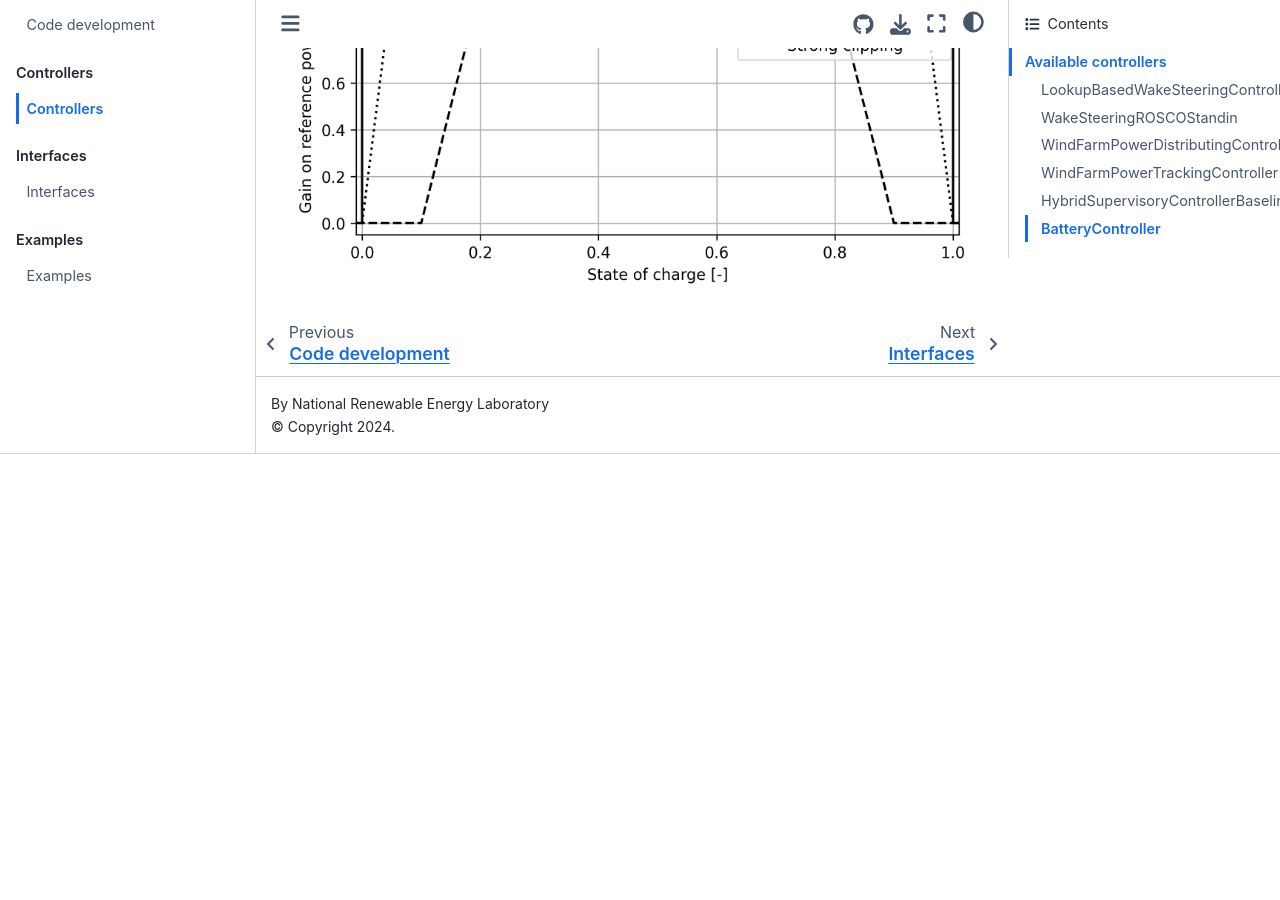
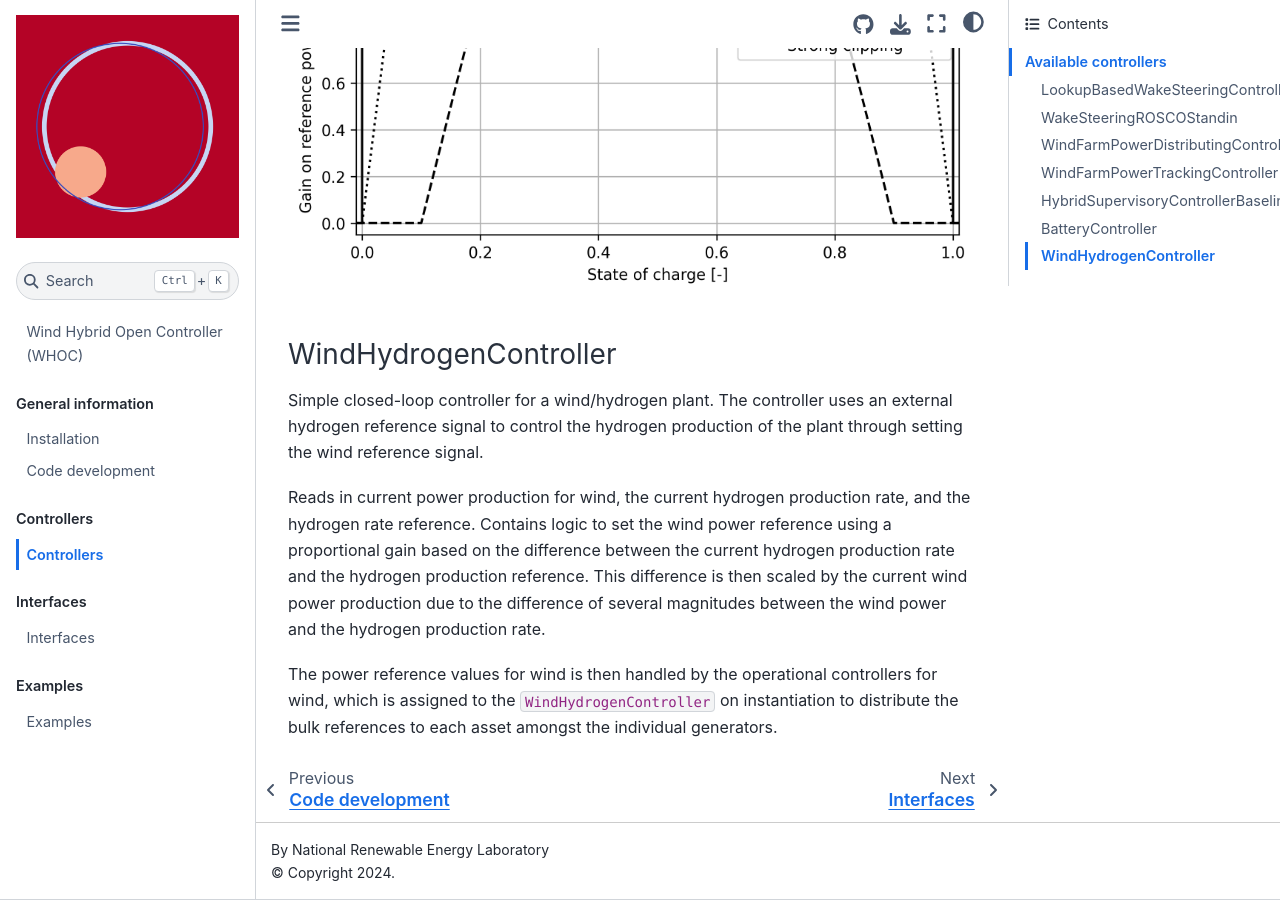
Before and after one commit to NREL/wind-hybrid-open-controller, a Jupyter Book: the page built from docs/controllers.md, in a window 1280 px wide and 900 px high, scrolled down 2685 px. Built offline with Jupyter Book 1.0.4 settings and Sphinx 7.4.7 and the Sphinx Book theme 1.1.4, drawn with Linux system fonts in a browser that asks for light colours; before the commit the page ends 3139 px from its top, so only the background shows below that.

Commit message:
Update documentation

```diff
--- a/docs/controllers.md
+++ b/docs/controllers.md
@@ -94,3 +94,10 @@
 ![soc clipping](
     graphics/clipping-schedules.png
 )
+
+### WindHydrogenController
+Simple closed-loop controller for a wind/hydrogen plant. The controller uses an external hydrogen reference signal to control the hydrogen production of the plant through setting the wind reference signal.
+
+Reads in current power production for wind, the current hydrogen production rate, and the hydrogen rate reference. Contains logic to set the wind power reference using a proportional gain based on the difference between the current hydrogen production rate and the hydrogen production reference. This difference is then scaled by the current wind power production due to the difference of several magnitudes between the wind power and the hydrogen production rate.
+
+The power reference values for wind is then handled by the operational controllers for wind, which is assigned to the `WindHydrogenController` on instantiation to distribute the bulk references to each asset amongst the individual generators.
```
Also changed, not shown: docs/examples.md (+18 -0 lines), docs/interfaces.md (+5 -0 lines), docs/graphics/wind-hydrogen-example-plot.png (added), 2 other files.
